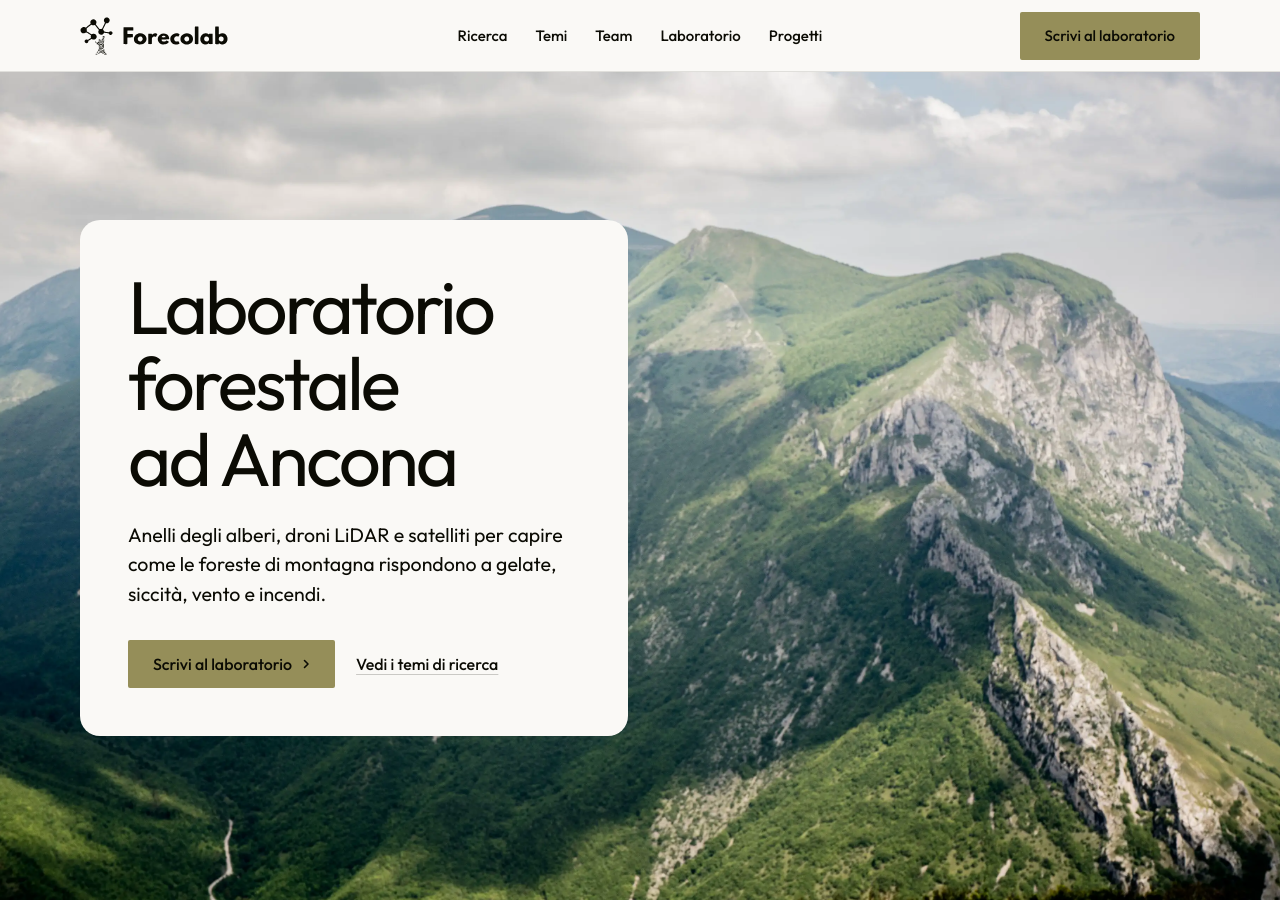
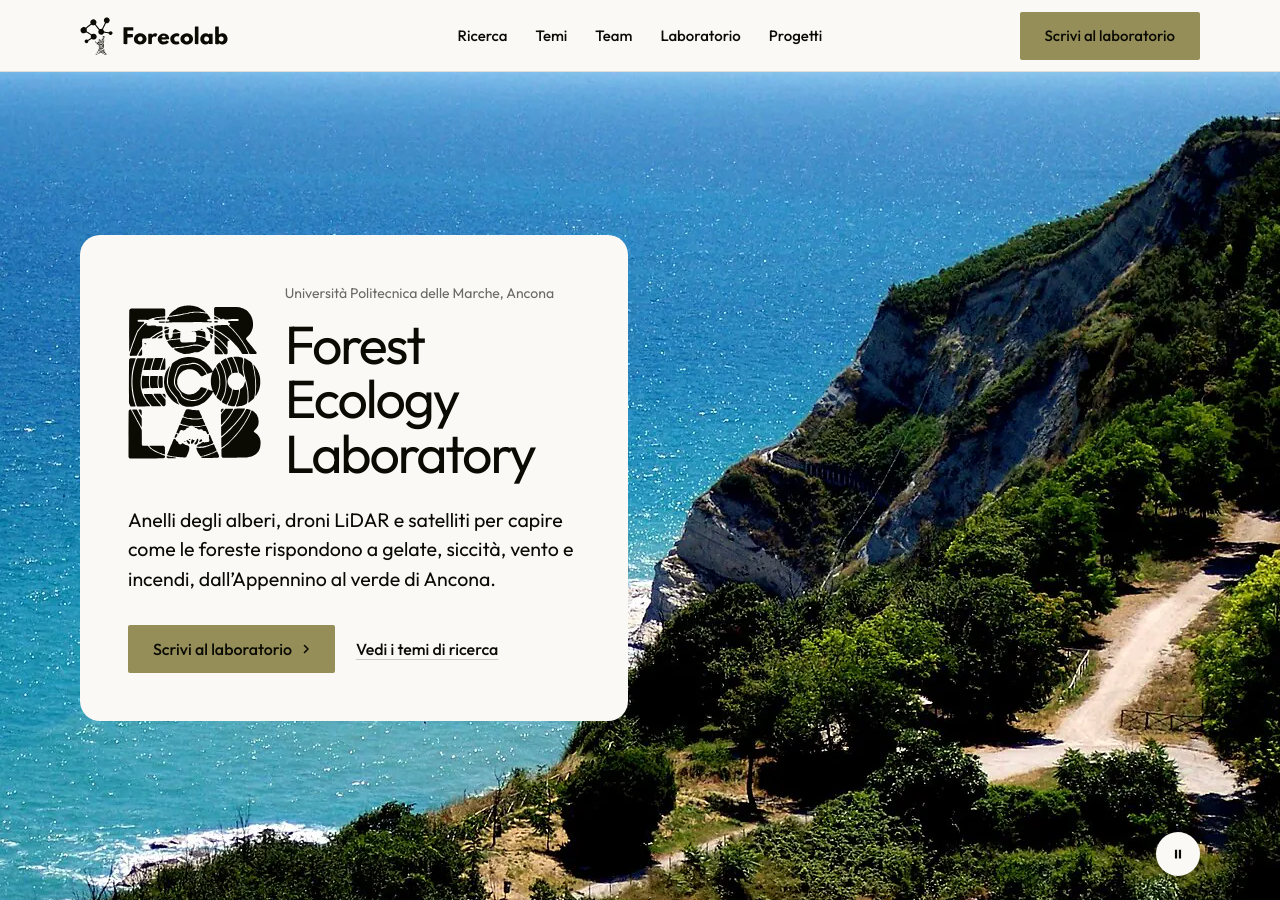
Before and after one commit to AtzeniF/forecolab, a Jekyll site: the page built from v1/index.html, in a window 1280 px wide and 900 px high. Built offline with Jekyll 4.4.1, drawn with Linux system fonts in a browser that asks for light colours.

Commit message:
Versione 1.0: logo accanto al titolo, nome Forest Ecology Laboratory, foto dell'apertura che si alternano (Conero, Cardeto, faggio, Catria)
Co-Authored-By: Claude Opus 5.5 <noreply@anthropic.com>

```diff
--- a/credits.html
+++ b/credits.html
@@ -98,6 +98,8 @@
       <li><a href="https://commons.wikimedia.org/wiki/File:Boschi_di_faggio._Massiccio_del_pollino.JPG">Potito m. petrone</a>, <a href="https://creativecommons.org/licenses/by-sa/3.0">CC BY-SA 3.0</a></li>
       <li><a href="https://commons.wikimedia.org/wiki/File:Monte_Catria_visto_dal_Monte_Cucco.jpg">Mk79</a>, <a href="https://creativecommons.org/licenses/by-sa/4.0">CC BY-SA 4.0</a></li>
       <li><a href="https://commons.wikimedia.org/wiki/File:Secular_beech_in_the_%22Faggeta_Madre%22.jpg">Tulumnes</a>, <a href="https://creativecommons.org/licenses/by-sa/4.0">CC BY-SA 4.0</a></li>
+      <li><a href="https://commons.wikimedia.org/wiki/File:Sirolo-vista_conero.jpg">gaspa</a>, <a href="https://creativecommons.org/licenses/by/2.0">CC BY 2.0</a></li>
+      <li><a href="https://commons.wikimedia.org/wiki/File:Parco_del_Cardeto_Ancona.jpg">Wikimedia Commons</a>, pubblico dominio</li>
     </ul>
   </section>
 </main>
--- a/v1/index.html
+++ b/v1/index.html
@@ -10,7 +10,7 @@
 <meta charset="utf-8">
 <meta name="viewport" content="width=device-width, initial-scale=1, viewport-fit=cover">
 <meta name="robots" content="noindex, nofollow">
-<title>{{ s.nome }}: laboratorio forestale ad Ancona</title>
+<title>Forecolab: Forest Ecology Laboratory, UNIVPM Ancona</title>
 <meta name="description" content="Anelli degli alberi, droni LiDAR e satelliti per studiare le foreste di montagna. Università Politecnica delle Marche.">
 <meta property="og:type" content="website">
 <meta property="og:title" content="{{ s.nome }}: laboratorio forestale ad Ancona">
@@ -60,6 +60,20 @@
   .footer__logo { display: block; width: 132px; }
   .footer__logo img { display: block; width: 100%; height: auto; }
   @media (max-width: 639px) { .nav__logo--img .logo-albero { height: 32px; } .nav__logo--img .logo-scritta { height: 16px; } }
+  /* apertura: logo accanto al titolo, foto che si alternano */
+  .hero__brand { display: grid; grid-template-columns: auto 1fr; gap: var(--s-5); align-items: center; margin-bottom: var(--s-5); }
+  .hero__logo { display: block; height: clamp(120px, 12vw, 176px); width: auto; }
+  .hero--slides h1 { font-size: clamp(40px, 4.2vw, 64px); line-height: 1.02; max-width: 11ch; margin: 0; }
+  .hero__brand .hero__kicker { margin: 0 0 var(--s-3); font-size: var(--t-small); color: var(--muted); }
+  .hero--slides > .hero__slide { opacity: 0; transition: opacity 1.6s ease; }
+  .hero--slides > .hero__slide.is-on { opacity: 1; }
+  .hero__pause { position: absolute; z-index: 2; right: max(var(--gut), 16px); bottom: 24px; width: 44px; height: 44px; border-radius: 999px; border: 0; display: grid; place-items: center; background: var(--p-bg); color: var(--p-ink); cursor: pointer; }
+  .hero__pause .i-play, .hero__pause[aria-pressed="true"] .i-pause { display: none; }
+  .hero__pause[aria-pressed="true"] .i-play { display: inline; }
+  .hero__pause svg { fill: currentColor; }
+  @media (max-width: 1023px) { .hero__pause { top: calc(var(--nav) + var(--photo) - 56px); bottom: auto; } }
+  @media (max-width: 639px) { .hero__logo { height: 96px; } }
+  @media (prefers-reduced-motion: reduce) { .hero--slides > .hero__slide { transition: none; } .hero__pause { display: none; } }
   /* ricerca: due linee */
   .line__pic { margin: 0 0 var(--s-5); border-radius: var(--r-lg); overflow: hidden; aspect-ratio: 16 / 10; }
   .line__pic img { display: block; width: 100%; height: 100%; object-fit: cover; }
@@ -129,15 +143,24 @@
 </header>
 
 <main id="top">
-  <section class="hero hero--photo" data-enter data-calm="left" aria-labelledby="hero-h">
-    <img class="hero__bg" src="{{ '/assets/img/photo-f79437814-2400.webp' | relative_url }}" srcset="{{ '/assets/img/photo-f79437814-1200.webp' | relative_url }} 1200w, {{ '/assets/img/photo-f79437814-2400.webp' | relative_url }} 2400w" sizes="(max-width: 639px) 300vw, 100vw" width="2400" height="1601" alt="I versanti boscati del Monte Catria, nell’Appennino umbro-marchigiano, sotto un cielo nuvoloso" style="--ly-pos: 60% 50%; --ly-pos-phone: 70% 50%" fetchpriority="high" data-source="stand-in" data-subject="Monte Catria">
+  <section class="hero hero--photo hero--slides" data-enter data-calm="left" aria-labelledby="hero-h">
+    {%- for f in s.hero_foto %}
+    <img class="hero__bg hero__slide{% if forloop.first %} is-on{% endif %}" src="{{ f.foto | relative_url }}" alt="{{ f.alt }}"{% if forloop.first %} fetchpriority="high"{% endif %} decoding="async" data-source="stand-in" data-subject="apertura">
+    {%- endfor %}
     <div class="wrap"><div class="hero-text">
       <div class="hero__text">
-        <h1 id="hero-h">Laboratorio forestale ad Ancona</h1>
-        <p class="hero__lead">Anelli degli alberi, droni LiDAR e satelliti per capire come le foreste di montagna rispondono a gelate, siccità, vento e incendi.</p>
+        <div class="hero__brand">
+          <img class="hero__logo" src="{{ '/assets/logo/logo-for-eco-lab.svg' | relative_url }}" alt="Forecolab" width="2283" height="2642">
+          <div>
+            <p class="hero__kicker">{{ s.hero_sopratitolo }}</p>
+            <h1 id="hero-h">{{ s.hero_titolo }}</h1>
+          </div>
+        </div>
+        <p class="hero__lead">Anelli degli alberi, droni LiDAR e satelliti per capire come le foreste rispondono a gelate, siccità, vento e incendi, dall’Appennino al verde di Ancona.</p>
         <div class="btn-row"><a class="btn btn--primary" href="{{ mail }}">Scrivi al laboratorio{{ arrow }}</a><a class="btn btn--secondary" href="#temi">Vedi i temi di ricerca</a></div>
       </div>
     </div></div>
+    <button class="hero__pause" type="button" aria-pressed="false" aria-label="Ferma il cambio delle foto"><svg viewBox="0 0 16 16" width="14" height="14" aria-hidden="true"><path class="i-pause" d="M4.5 3h2.5v10H4.5zM9 3h2.5v10H9z"/><path class="i-play" d="M5 3l8 5-8 5z"/></svg></button>
   </section>
 
   <section class="section statement" id="statement" data-moment="word-highlight" aria-label="Il laboratorio in breve">
@@ -264,6 +287,24 @@
   <a class="btn btn--primary" href="{{ mail }}">Scrivi al laboratorio</a>
 </nav>
 
+<script>
+/* apertura: una foto nuova ogni 6 secondi, ferma col pulsante, ferma se si preferisce meno movimento */
+(() => {
+  const hero = document.querySelector('.hero--slides'); if (!hero) return;
+  const slides = [...hero.querySelectorAll('.hero__slide')], btn = hero.querySelector('.hero__pause');
+  if (slides.length < 2 || matchMedia('(prefers-reduced-motion: reduce)').matches) { btn.hidden = true; return; }
+  let i = 0, paused = false;
+  setInterval(() => {
+    const next = slides[(i + 1) % slides.length];
+    if (paused || document.hidden || !next.complete || !next.naturalWidth) return;
+    slides[i].classList.remove('is-on'); i = (i + 1) % slides.length; slides[i].classList.add('is-on');
+  }, 6000);
+  btn.addEventListener('click', () => {
+    paused = !paused; btn.setAttribute('aria-pressed', paused);
+    btn.setAttribute('aria-label', paused ? 'Riprendi il cambio delle foto' : 'Ferma il cambio delle foto');
+  });
+})();
+</script>
 <script type="module" src="{{ '/assets/system.js' | relative_url }}"></script>
 <script type="module" src="{{ '/assets/motion/motion.js' | relative_url }}"></script>
 <script type="module" src="{{ '/assets/layout/layout.js' | relative_url }}"></script>
```
Also changed, not shown: _data/sito.yml (+12 -0 lines), .pages.yml, assets/img/hero-cardeto-960.webp (added), assets/img/hero-cardeto.webp (added), assets/img/hero-catria-1200.webp (added), assets/img/hero-catria.webp (added), assets/img/hero-conero-960.webp (added), assets/img/hero-conero.webp (added), assets/img/hero-faggio-960.webp (added), assets/img/hero-faggio.webp (added).
